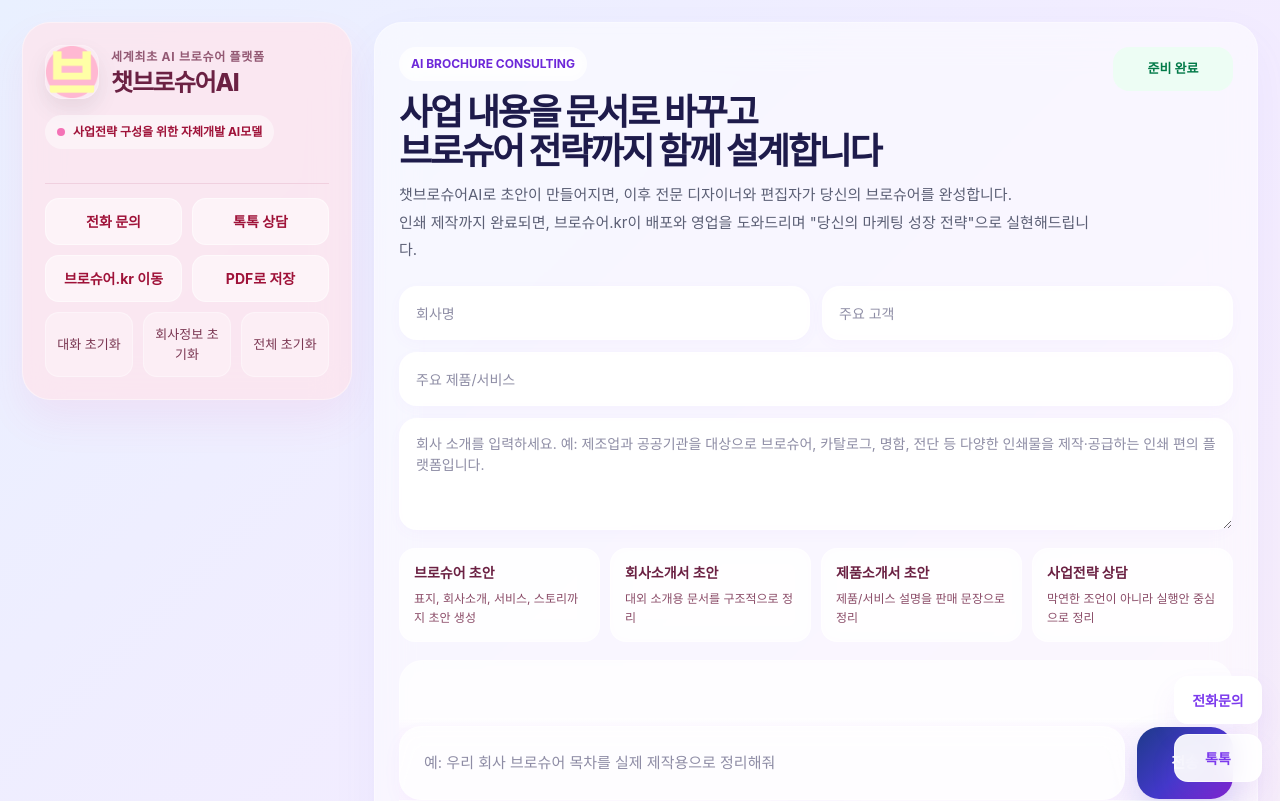
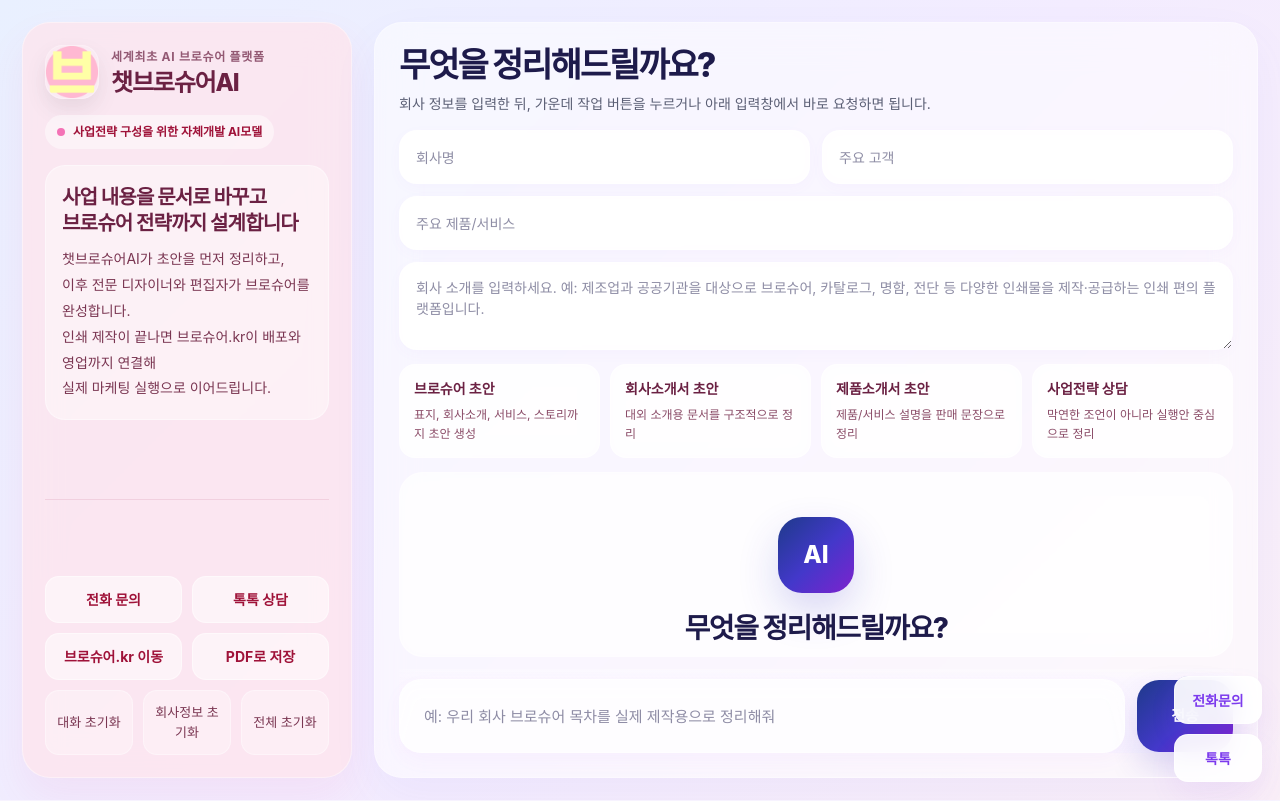
Before and after one commit to taejang21-hub/chat-brochure-ai, a Next.js app: page / in a window 1280 px wide. Shown: the top 801 px of the page. Built offline with nearby package versions, Linux system fonts and the light colour scheme.

Commit message:
adjust sidebar copy and fit layout

```diff
--- a/app/page.tsx
+++ b/app/page.tsx
@@ -554,7 +554,6 @@
       aside,
       .composer-shell,
       .chip-row,
-.status-pill,
       .quick-title,
       .sidebar-actions,
       .lead-box,
@@ -589,6 +588,7 @@
       margin: 0;
       padding: 0;
       font-family: Inter, Pretendard, Apple SD Gothic Neo, Noto Sans KR, sans-serif;
+      overflow: hidden;
     }
     body {
       color: #0f172a;
@@ -632,43 +632,58 @@
       gap: 22px;
       position: relative;
       z-index: 1;
+      height: calc(100vh - 44px);
+      align-items: stretch;
     }
 
     .sidebar {
       position: sticky;
       top: 20px;
-      height: fit-content;
+      height: 100%;
       animation: fadeUp 0.55s ease;
+    }
+
+    .sidebar-panel {
+      height: 100%;
+      display: flex;
+      flex-direction: column;
+      justify-content: space-between;
     }
 
     .main-panel {
       animation: fadeUp 0.65s ease;
+      height: 100%;
+      overflow: hidden;
     }
 
     .hero-grid {
       display: grid;
-      grid-template-columns: 1fr auto;
-      gap: 16px;
+      grid-template-columns: 1fr;
+      gap: 0;
       align-items: start;
-      margin-bottom: 22px;
+      margin-bottom: 14px;
+      flex-shrink: 0;
     }
 
     .company-grid {
       display: grid;
       grid-template-columns: 1fr 1fr;
       gap: 12px;
-      margin-bottom: 18px;
+      margin-bottom: 14px;
+      flex-shrink: 0;
     }
 
     .chip-row {
       display: grid;
       grid-template-columns: repeat(4, minmax(0, 1fr));
       gap: 10px;
-      margin-bottom: 18px;
+      margin-bottom: 14px;
+      flex-shrink: 0;
     }
 
     .chat-panel {
       flex: 1;
+      min-height: 0;
       overflow-y: auto;
       position: relative;
       scroll-behavior: smooth;
@@ -691,11 +706,11 @@
     .message-bubble:hover { transform: translateY(-1px); }
 
     .composer-shell {
-      position: sticky;
-      bottom: 0;
-      padding-top: 8px;
+      position: relative;
+      padding-top: 10px;
       background: linear-gradient(180deg, rgba(250,245,255,0) 0%, rgba(250,245,255,0.84) 14%, rgba(250,245,255,0.98) 100%);
       backdrop-filter: blur(12px);
+      flex-shrink: 0;
     }
 
     .composer-grid {
@@ -753,24 +768,30 @@
     }
 
     @media (max-width: 1180px) {
-      .app-shell { grid-template-columns: 1fr; }
-      .sidebar { position: relative; top: 0; }
+      html, body { overflow: auto; }
+      .app-shell {
+        grid-template-columns: 1fr;
+        height: auto;
+      }
+      .sidebar { position: relative; top: 0; height: auto; }
+      .sidebar-panel { height: auto; }
+      .main-panel { height: auto; overflow: visible; }
       .package-grid { grid-template-columns: 1fr; }
       .chip-row { grid-template-columns: 1fr 1fr; }
     }
 
     @media (max-width: 760px) {
+      html, body { overflow: auto; }
       main { padding: 12px !important; }
       .hero-grid { grid-template-columns: 1fr; }
       .company-grid { grid-template-columns: 1fr; }
       .full-span { grid-column: auto !important; }
       .composer-grid { grid-template-columns: 1fr; }
       .message-bubble { max-width: 95% !important; }
-      .main-panel { padding: 18px !important; border-radius: 24px !important; }
+      .main-panel { padding: 18px !important; border-radius: 24px !important; height: auto !important; }
       .sidebar-panel { border-radius: 24px !important; padding: 18px !important; }
       .hero-title { font-size: 28px !important; line-height: 1.12 !important; }
       .hero-subtitle { font-size: 14px !important; }
-      .status-pill { width: fit-content; }
       .floating-cta {
         right: 12px;
         bottom: 12px;
@@ -798,6 +819,7 @@
           color: "#0f172a",
           position: "relative",
           zIndex: 1,
+          overflow: "hidden",
         }}
       >
         <div className="app-shell">
@@ -815,6 +837,7 @@
                 backdropFilter: "blur(18px)",
               }}
             >
+              <div>
                 <div style={{ display: "flex", alignItems: "center", gap: 12, marginBottom: 16 }}>
                   <div>
                     <LogoArea />
@@ -874,13 +897,56 @@
 
                 <div
                   style={{
+                    borderRadius: 20,
+                    padding: "18px 16px",
+                    background: "rgba(255,255,255,0.42)",
+                    border: "1px solid rgba(255,255,255,0.38)",
+                    marginBottom: 16,
+                  }}
+                >
+                  <div
+                    style={{
+                      fontSize: 20,
+                      fontWeight: 800,
+                      lineHeight: 1.3,
+                      letterSpacing: "-0.04em",
+                      color: "#6b2143",
+                      marginBottom: 10,
+                    }}
+                  >
+                    사업 내용을 문서로 바꾸고
+                    <br />
+                    브로슈어 전략까지 설계합니다
+                  </div>
+
+                  <div
+                    style={{
+                      fontSize: 14,
+                      lineHeight: 1.85,
+                      color: "#7a3652",
+                    }}
+                  >
+                    챗브로슈어AI가 초안을 먼저 정리하고,
+                    <br />
+                    이후 전문 디자이너와 편집자가 브로슈어를 완성합니다.
+                    <br />
+                    인쇄 제작이 끝나면 브로슈어.kr이 배포와 영업까지 연결해
+                    <br />
+                    실제 마케팅 실행으로 이어드립니다.
+                  </div>
+                </div>
+              </div>
+
+              <div
+                style={{
                   height: 1,
                   background: "rgba(159,18,57,0.10)",
-                  margin: "18px 0 14px",
+                  margin: "0 0 14px",
+                  flexShrink: 0,
                 }}
               />
 
-              <div className="sidebar-actions">
+              <div className="sidebar-actions" style={{ flexShrink: 0 }}>
                 <div className="sidebar-actions-grid">
                   <a href={`tel:${PHONE_NUMBER}`} style={linkReset}>
                     <div className="action-btn" style={sideButtonPink}>전화 문의</div>
@@ -922,74 +988,35 @@
               boxShadow: "0 20px 48px rgba(99,102,241,0.06)",
               display: "flex",
               flexDirection: "column",
-              minHeight: "88vh",
+              minHeight: 0,
             }}
           >
             <div className="hero-grid">
               <div>
                 <div
-                  style={{
-                    display: "inline-flex",
-                    alignItems: "center",
-                    gap: 8,
-                    padding: "8px 12px",
-                    borderRadius: 999,
-                    background: "rgba(255,255,255,0.66)",
-                    color: "#6d28d9",
-                    fontSize: 12,
-                    fontWeight: 700,
-                    marginBottom: 12,
-                    backdropFilter: "blur(8px)",
-                  }}
-                >
-                  AI BROCHURE CONSULTING
-                </div>
-
-                <div
                   className="hero-title"
                   style={{
-                    fontSize: 36,
+                    fontSize: 34,
                     fontWeight: 800,
                     letterSpacing: "-0.06em",
                     lineHeight: 1.08,
                     color: "#1e1b4b",
-                    marginBottom: 10,
-                  }}
-                >
-                  사업 내용을 문서로 바꾸고
-                  <br />
-                  브로슈어 전략까지 함께 설계합니다
+                    marginBottom: 8,
+                  }}
+                >
+                  무엇을 정리해드릴까요?
                 </div>
 
                 <div
                   className="hero-subtitle"
                   style={{
-                    fontSize: 15,
-                    lineHeight: 1.85,
+                    fontSize: 14,
+                    lineHeight: 1.75,
                     color: "#5b5f75",
                   }}
                 >
-                  챗브로슈어AI로 초안이 만들어지면, 이후 전문 디자이너와 편집자가 당신의 브로슈어를 완성합니다.
-                  <br />
-                  인쇄 제작까지 완료되면, 브로슈어.kr이 배포와 영업을 도와드리며 "당신의 마케팅 성장 전략"으로 실현해드립니다.
-                </div>
-              </div>
-
-              <div
-                className="status-pill"
-                style={{
-                  padding: "12px 16px",
-                  borderRadius: 16,
-                  background: "rgba(236,253,243,0.92)",
-                  color: "#027a48",
-                  fontSize: 13,
-                  fontWeight: 700,
-                  minWidth: 120,
-                  textAlign: "center",
-                  backdropFilter: "blur(8px)",
-                }}
-              >
-                {loading ? "정리 중" : "준비 완료"}
+                  회사 정보를 입력한 뒤, 가운데 작업 버튼을 누르거나 아래 입력창에서 바로 요청하면 됩니다.
+                </div>
               </div>
             </div>
 
@@ -1024,7 +1051,7 @@
                 style={{
                   ...fieldStylePremium,
                   gridColumn: "1 / 3",
-                  minHeight: 112,
+                  minHeight: 88,
                   resize: "vertical",
                   paddingTop: 14,
                 }}
@@ -1072,9 +1099,7 @@
                 background: "rgba(255,255,255,0.58)",
                 border: "1px solid rgba(255,255,255,0.34)",
                 padding: 20,
-                marginBottom: 16,
-                minHeight: 520,
-                maxHeight: "64vh",
+                marginBottom: 12,
                 backdropFilter: "blur(14px)",
               }}
             >
@@ -1085,22 +1110,22 @@
                     display: "grid",
                     placeItems: "center",
                     textAlign: "center",
-                    padding: "40px 24px",
+                    padding: "24px 20px",
                   }}
                 >
                   <div>
                     <div
                       style={{
-                        width: 88,
-                        height: 88,
-                        borderRadius: 28,
-                        margin: "0 auto 18px",
+                        width: 76,
+                        height: 76,
+                        borderRadius: 24,
+                        margin: "0 auto 14px",
                         background:
                           "linear-gradient(135deg, #1e3a8a 0%, #4338ca 52%, #7e22ce 100%)",
                         display: "grid",
                         placeItems: "center",
                         color: "#ffffff",
-                        fontSize: 28,
+                        fontSize: 24,
                         fontWeight: 800,
                         boxShadow: "0 18px 40px rgba(67,56,202,0.20)",
                       }}
@@ -1110,11 +1135,11 @@
 
                     <div
                       style={{
-                        fontSize: 30,
+                        fontSize: 28,
                         fontWeight: 800,
                         letterSpacing: "-0.05em",
                         color: "#1e1b4b",
-                        marginBottom: 10,
+                        marginBottom: 8,
                       }}
                     >
                       무엇을 정리해드릴까요?
@@ -1122,8 +1147,8 @@
 
                     <div
                       style={{
-                        fontSize: 15,
-                        lineHeight: 1.85,
+                        fontSize: 14,
+                        lineHeight: 1.75,
                         color: "#5b5f75",
                       }}
                     >
```
Lines whose indentation alone changed are shown as unchanged.
